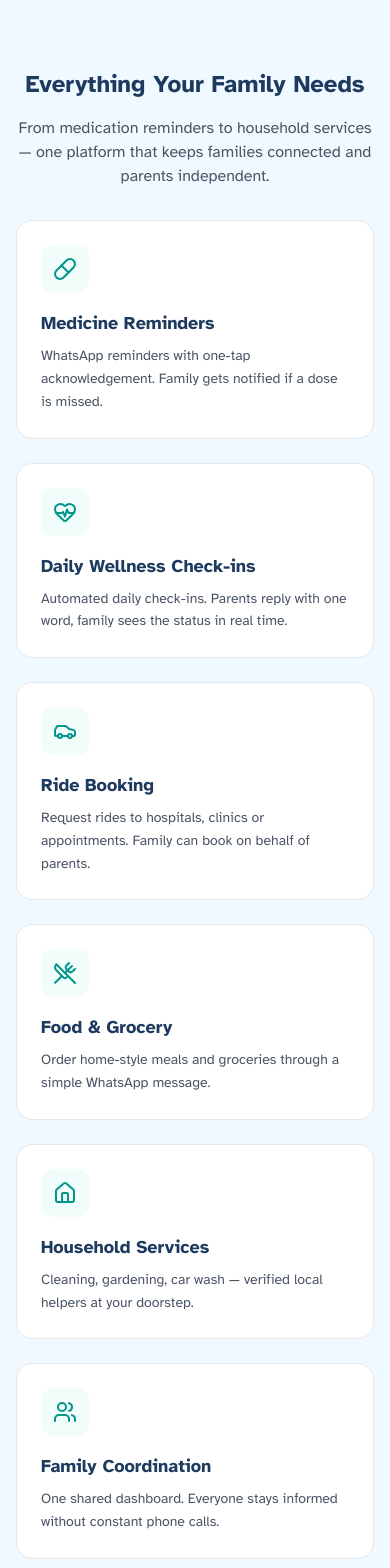
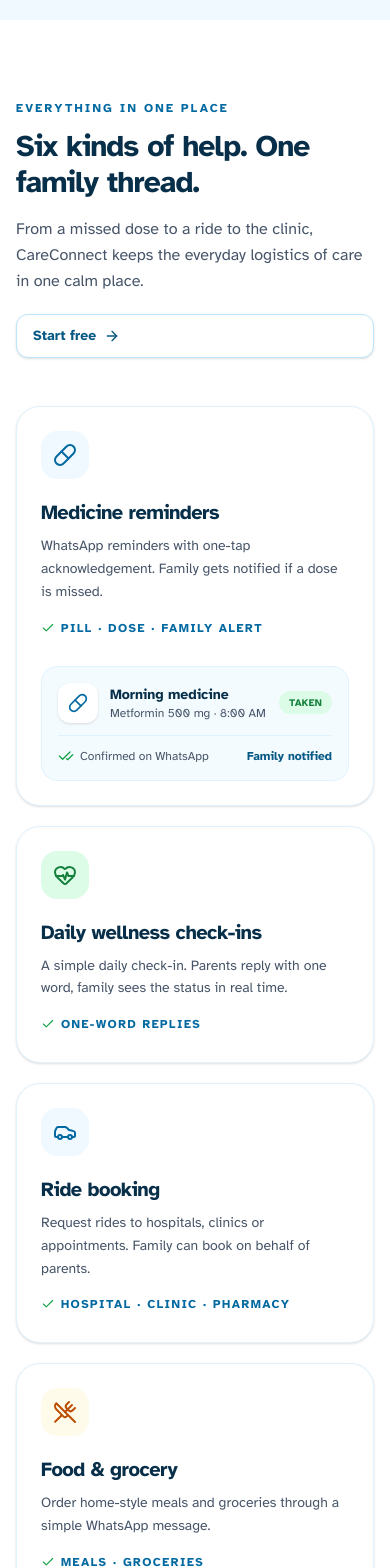
Before and after one commit to deepsingh-co/careconnect, a React (Vite) app in the folder client/: page / in a window 390 px wide. Shown: the part 3240-4808 px from the top of the page. Built offline with nearby package versions, Linux system fonts and the light colour scheme; no server answers.

Commit message:
feat(landing): rebuild feature grid as a responsive bento

```diff
--- a/client/src/pages/public/LandingPage.jsx
+++ b/client/src/pages/public/LandingPage.jsx
@@ -30,12 +30,48 @@ const navLinks = [
 ];
 
 const features = [
-  { icon: Pill, title: 'Medicine Reminders', desc: 'WhatsApp reminders with one-tap acknowledgement. Family gets notified if a dose is missed.' },
-  { icon: HeartPulse, title: 'Daily Wellness Check-ins', desc: 'Automated daily check-ins. Parents reply with one word, family sees the status in real time.' },
-  { icon: Car, title: 'Ride Booking', desc: 'Request rides to hospitals, clinics or appointments. Family can book on behalf of parents.' },
-  { icon: UtensilsCrossed, title: 'Food & Grocery', desc: 'Order home-style meals and groceries through a simple WhatsApp message.' },
-  { icon: Home, title: 'Household Services', desc: 'Cleaning, gardening, car wash — verified local helpers at your doorstep.' },
-  { icon: Users, title: 'Family Coordination', desc: 'One shared dashboard. Everyone stays informed without constant phone calls.' },
+  {
+    icon: Pill,
+    title: 'Medicine reminders',
+    desc: 'WhatsApp reminders with one-tap acknowledgement. Family gets notified if a dose is missed.',
+    tag: 'Pill · dose · family alert',
+    accent: 'bg-care-50 text-care-600',
+  },
+  {
+    icon: HeartPulse,
+    title: 'Daily wellness check-ins',
+    desc: 'A simple daily check-in. Parents reply with one word, family sees the status in real time.',
+    tag: 'One-word replies',
+    accent: 'bg-care-green-soft text-care-green-dark',
+  },
+  {
+    icon: Car,
+    title: 'Ride booking',
+    desc: 'Request rides to hospitals, clinics or appointments. Family can book on behalf of parents.',
+    tag: 'Hospital · clinic · pharmacy',
+    accent: 'bg-care-50 text-care-600',
+  },
+  {
+    icon: UtensilsCrossed,
+    title: 'Food & grocery',
+    desc: 'Order home-style meals and groceries through a simple WhatsApp message.',
+    tag: 'Meals · groceries',
+    accent: 'bg-amber-50 text-amber-700',
+  },
+  {
+    icon: Home,
+    title: 'Household services',
+    desc: 'Cleaning, gardening, car wash — verified local helpers at your doorstep.',
+    tag: 'Verified local helpers',
+    accent: 'bg-care-100 text-care-700',
+  },
+  {
+    icon: Users,
+    title: 'Family coordination',
+    desc: 'One shared dashboard. Everyone stays informed without constant phone calls.',
+    tag: 'Shared dashboard',
+    accent: 'bg-care-green-soft text-care-green-dark',
+  },
 ];
 
 const faqs = [
@@ -400,21 +436,114 @@ export default function LandingPage() {
         </section>
 
         {/* Features */}
-      <section id="features" className="py-12 md:py-20">
-        <div className="max-w-7xl mx-auto px-4">
-          <h2 className="text-2xl md:text-3xl font-bold text-center text-[#1e3a5f] mb-4">Everything Your Family Needs</h2>
-          <p className="text-center text-gray-600 max-w-2xl mx-auto mb-8 md:mb-12">
-            From medication reminders to household services — one platform that keeps families connected and parents independent.
+        <section id="features" className="relative overflow-hidden bg-white py-20 md:py-28">
+          <div className="mx-auto max-w-7xl px-4 sm:px-6 lg:px-8">
+            <div className="flex flex-col gap-5 md:flex-row md:items-end md:justify-between">
+              <div className="max-w-2xl">
+                <p className="text-xs font-bold uppercase tracking-[0.18em] text-care-600">Everything in one place</p>
+                <h2 className="mt-3 font-display text-3xl font-bold tracking-[-0.03em] text-care-900 sm:text-4xl md:text-5xl">
+                  Six kinds of help. One family thread.
+                </h2>
+                <p className="mt-4 text-base leading-relaxed text-ink-muted sm:text-lg">
+                  From a missed dose to a ride to the clinic, CareConnect keeps the everyday logistics of care in one
+                  calm place.
                 </p>
-          <div className="grid sm:grid-cols-2 lg:grid-cols-3 gap-6">
-            {features.map((f) => (
-              <div key={f.title} className="bg-white rounded-2xl p-6 border border-gray-200 hover:border-teal-300 hover:shadow-md transition-all">
-                <div className="w-12 h-12 bg-teal-50 rounded-xl flex items-center justify-center mb-4">
-                  <f.icon size={24} className="text-teal-600" />
               </div>
-                <h3 className="text-lg font-semibold text-[#1e3a5f] mb-2">{f.title}</h3>
-                <p className="text-gray-600 text-sm leading-relaxed">{f.desc}</p>
+              <Link
+                to="/auth/register"
+                className="inline-flex min-h-11 shrink-0 items-center gap-2 rounded-xl border border-care-200 bg-white px-4 py-2.5 text-sm font-semibold text-care-700 shadow-sm transition-colors hover:border-care-300 hover:bg-care-50"
+              >
+                Start free
+                <ArrowRight className="h-4 w-4" aria-hidden="true" />
+              </Link>
             </div>
+
+            <div className="mt-12 grid gap-5 md:grid-cols-2 lg:grid-cols-3">
+              {features.map((f, i) => (
+                <article
+                  key={f.title}
+                  className={`group relative overflow-hidden rounded-3xl border border-care-100 bg-white p-6 shadow-sm transition-all duration-200 hover:-translate-y-0.5 hover:border-care-200 hover:shadow-lg hover:shadow-care-900/5 ${
+                    i === 0 ? 'md:col-span-2 lg:col-span-2' : ''
+                  } ${i === 5 ? 'md:col-span-2 lg:col-span-3' : ''}`}
+                >
+                  <div className={i === 5 ? 'lg:flex lg:items-center lg:gap-10' : ''}>
+                    <div className={i === 5 ? 'lg:max-w-md' : ''}>
+                      <div className={`flex h-12 w-12 items-center justify-center rounded-2xl ${f.accent}`}>
+                        <f.icon className="h-6 w-6" aria-hidden="true" />
+                      </div>
+                      <h3 className="mt-5 font-display text-xl font-bold tracking-tight text-care-900">{f.title}</h3>
+                      <p className="mt-2 text-sm leading-relaxed text-ink-muted">{f.desc}</p>
+                      <p className="mt-4 inline-flex items-center gap-1.5 text-xs font-bold uppercase tracking-[0.12em] text-care-600">
+                        <Check className="h-3.5 w-3.5 text-care-green" aria-hidden="true" />
+                        {f.tag}
+                      </p>
+                    </div>
+
+                    {i === 5 && (
+                      <div className="mt-6 flex-1 rounded-2xl border border-care-100 bg-care-50/70 p-4 lg:mt-0">
+                        <div className="flex items-center justify-between gap-3">
+                          <p className="text-xs font-bold uppercase tracking-[0.14em] text-ink-muted">Family dashboard</p>
+                          <span className="inline-flex items-center gap-1.5 rounded-full bg-care-green-soft px-2.5 py-1 text-[10px] font-bold uppercase tracking-wide text-care-green-dark">
+                            <span className="h-1.5 w-1.5 rounded-full bg-care-green" aria-hidden="true" />
+                            Live
+                          </span>
+                        </div>
+                        <div className="mt-3 grid gap-2 sm:grid-cols-3">
+                          {[
+                            { icon: Pill, label: 'Medicine', value: 'Taken · 8:02 AM' },
+                            { icon: HeartPulse, label: 'Wellness', value: 'All good today' },
+                            { icon: Car, label: 'Ride', value: 'Tomorrow · 10 AM' },
+                          ].map((item) => (
+                            <div key={item.label} className="flex items-center gap-2.5 rounded-xl bg-white p-2.5 shadow-sm">
+                              <span className="flex h-8 w-8 shrink-0 items-center justify-center rounded-lg bg-care-50 text-care-600">
+                                <item.icon className="h-4 w-4" aria-hidden="true" />
+                              </span>
+                              <div className="min-w-0">
+                                <p className="text-[10px] font-bold uppercase tracking-wide text-ink-muted">{item.label}</p>
+                                <p className="truncate text-xs font-bold text-care-900">{item.value}</p>
+                              </div>
+                            </div>
+                          ))}
+                        </div>
+                        <div className="mt-3 flex items-center gap-2">
+                          {['P', 'R', 'A'].map((initial) => (
+                            <span
+                              key={initial}
+                              className="flex h-6 w-6 items-center justify-center rounded-full bg-care-600 text-[9px] font-bold text-white ring-2 ring-white"
+                            >
+                              {initial}
+                            </span>
+                          ))}
+                          <span className="text-[11px] font-medium text-ink-muted">3 family members can see this</span>
+                        </div>
+                      </div>
+                    )}
+                  </div>
+
+                  {i === 0 && (
+                    <div className="mt-6 rounded-2xl border border-care-100 bg-care-50/70 p-4">
+                      <div className="flex items-center gap-3">
+                        <span className="flex h-10 w-10 items-center justify-center rounded-xl bg-white text-care-600 shadow-sm">
+                          <Pill className="h-5 w-5" aria-hidden="true" />
+                        </span>
+                        <div className="min-w-0 flex-1">
+                          <p className="truncate text-sm font-bold text-care-900">Morning medicine</p>
+                          <p className="text-xs font-medium text-ink-muted">Metformin 500 mg · 8:00 AM</p>
+                        </div>
+                        <span className="rounded-full bg-care-green-soft px-2.5 py-1 text-[10px] font-bold uppercase tracking-wide text-care-green-dark">
+                          Taken
+                        </span>
+                      </div>
+                      <div className="mt-3 flex flex-wrap items-center justify-between gap-2 border-t border-care-100 pt-3 text-xs text-ink-muted">
+                        <span className="flex items-center gap-1.5">
+                          <CheckCheck className="h-4 w-4 text-care-green" aria-hidden="true" />
+                          Confirmed on WhatsApp
+                        </span>
+                        <span className="font-semibold text-care-700">Family notified</span>
+                      </div>
+                    </div>
+                  )}
+                </article>
               ))}
             </div>
           </div>
```
Lines whose indentation alone changed are shown as unchanged.
